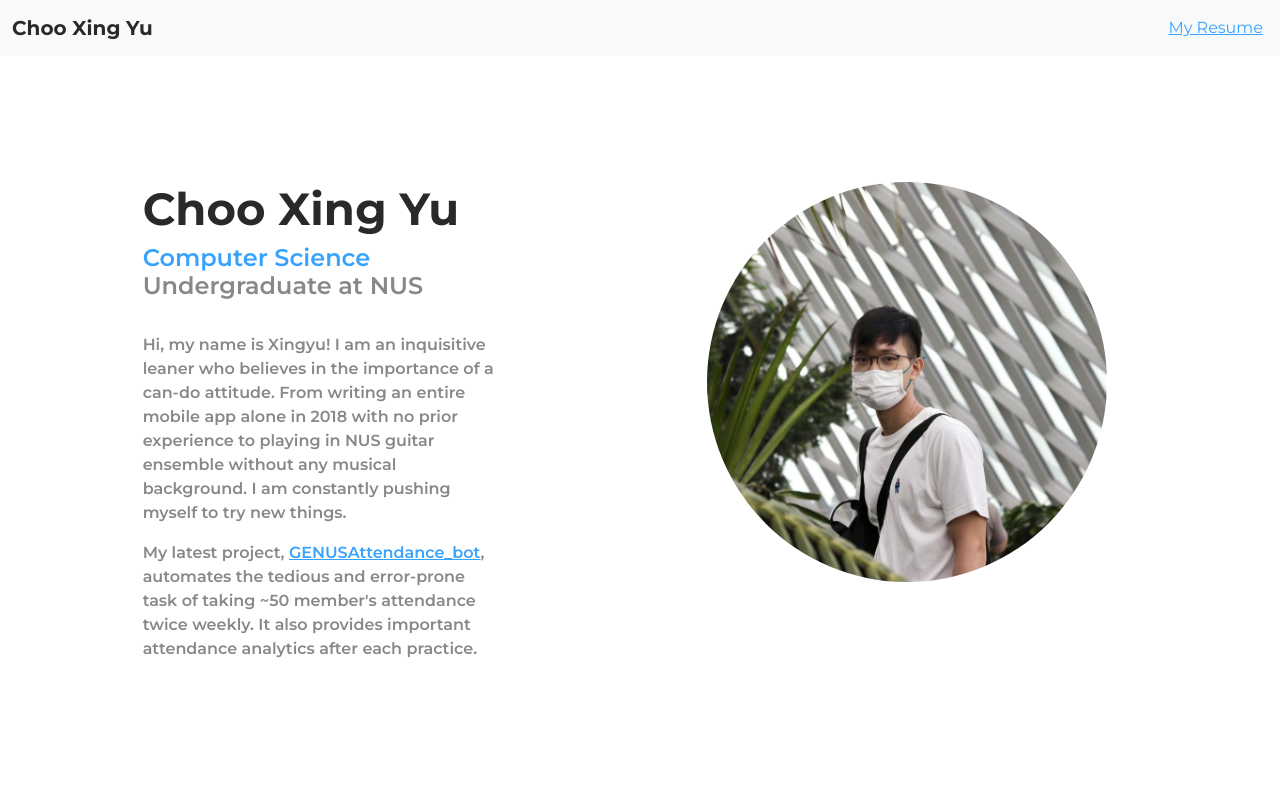
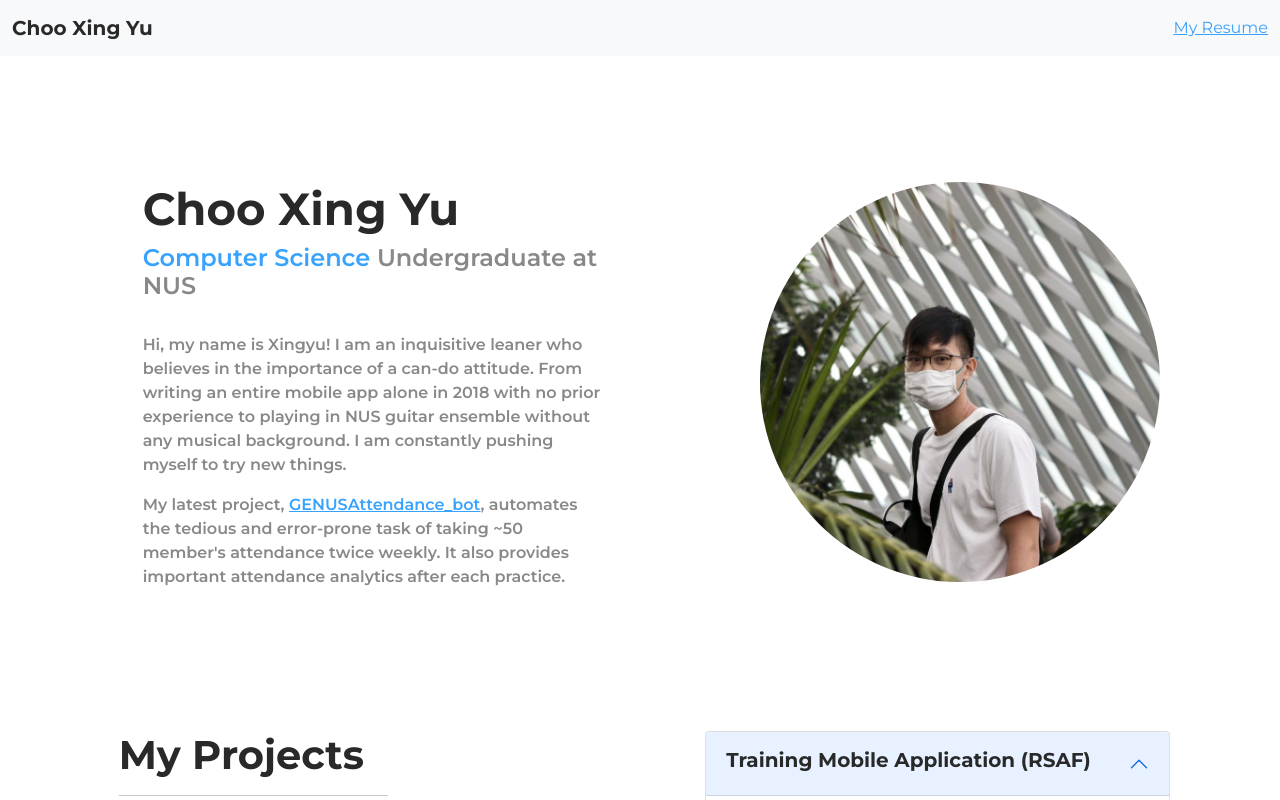
Before and after one commit to Choo-Xing-Yu/Choo-Xing-Yu.github.io, an Angular app: page / in a window 1280 px wide. Shown: the top 800 px of the page. Built offline with nearby package versions, Linux system fonts and the light colour scheme.

Commit message:
fix margin 2

```diff
--- a/src/app/body/profile/profile.component.html
+++ b/src/app/body/profile/profile.component.html
@@ -2,7 +2,7 @@
   <div class="col offset-1">
     <app-profile-description> </app-profile-description>
   </div>
-  <div class="col-7">
+  <div class="col-6">
     <img
       class="profile-picture img-fluid mx-auto d-block"
       src="../../../assets/images/profilepic.jpg"
--- a/src/app/header/header.component.html
+++ b/src/app/header/header.component.html
@@ -5,7 +5,6 @@
       class="navbar-text navbar-right resume"
       [href]="getResumeLink()"
       target="_blank"
-      style="margin-right: 5px"
       >My Resume</a
     >
   </div>
```
